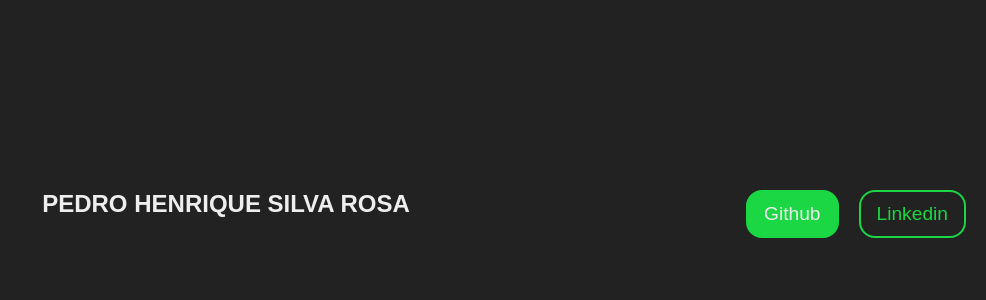
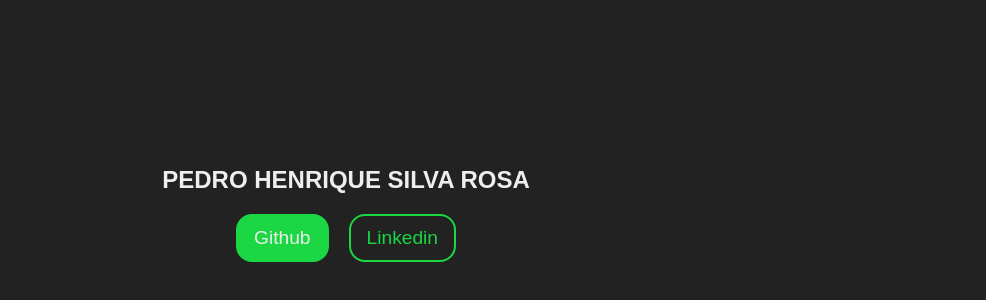
Before and after one commit to phfront/phfront, a Next.js app: page / in a window 1280 px wide. Shown: the part 186-486 px from the top of the page, without its empty margins (294-1280 px from the left). Built offline with nearby package versions, Linux system fonts and the light colour scheme.

Commit message:
fix home layout, change readme

```diff
--- a/src/pages/styles.module.scss
+++ b/src/pages/styles.module.scss
@@ -10,6 +10,6 @@
   height: 100vh;
 
   h1 {
-    flex-grow: 1;
+    width: 100%;
   }
 }
```
Also changed, not shown: 1 other file (tests, documents, lock files or other folders).
